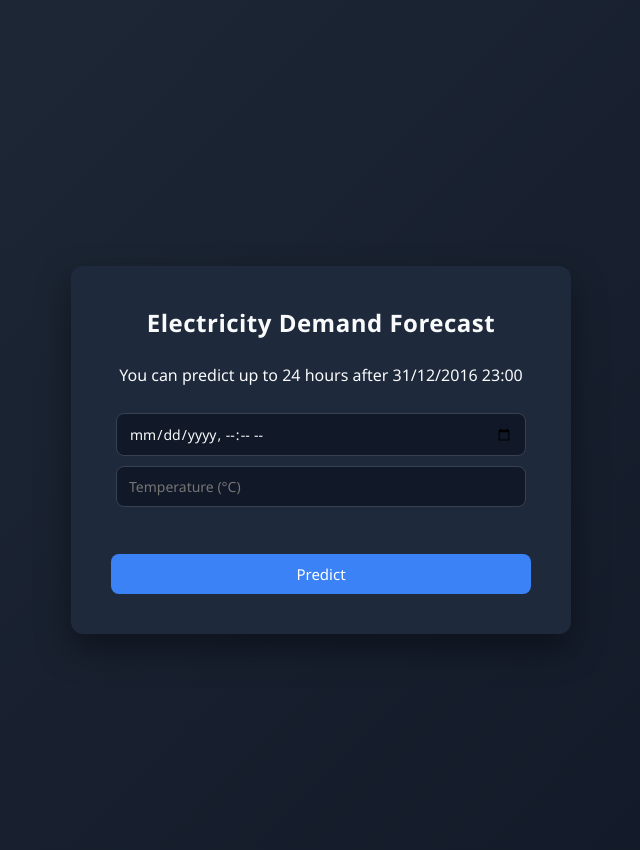
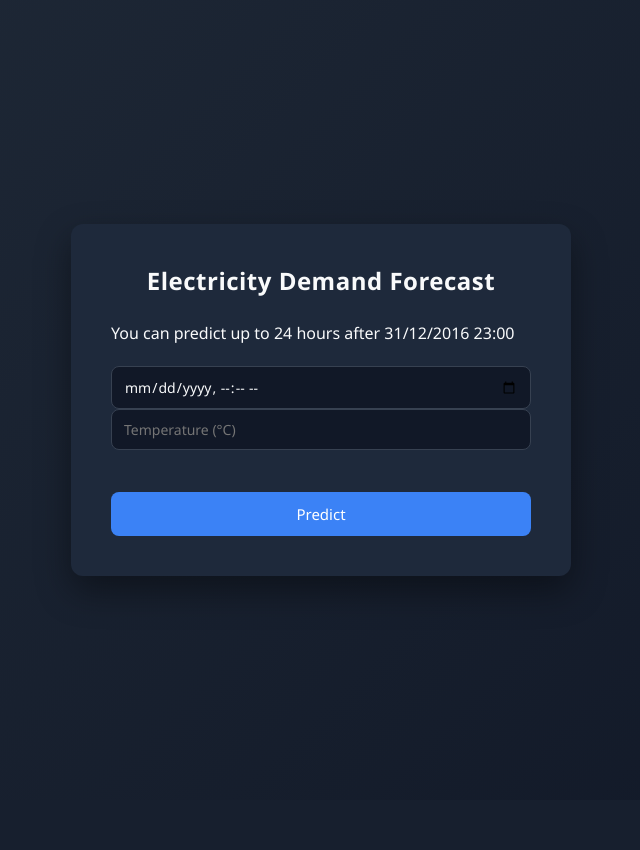
Before and after one commit to belenarbizu/electricity_forecasting, a FastAPI app: page / in a window 1280 px wide. Shown: the whole page, without its empty margins (319-959 px from the left). After the commit the page ends 589 px from the top, so only its background shows below. Run offline with FastAPI, Linux system fonts and the light colour scheme; parts of the project's set-up code (start-up, migrations or seed data) failed here and were passed over.

Commit message:
fixed web design

```diff
--- a/web/static/style.css
+++ b/web/static/style.css
@@ -9,7 +9,7 @@
 /* Fondo general */
 body {
     background: linear-gradient(135deg, #1f2937, #111827);
-    height: 100vh;
+    min-height: 100vh;
     display: flex;
     justify-content: center;
     align-items: center;
--- a/web/templates/index.html
+++ b/web/templates/index.html
@@ -3,27 +3,6 @@
 <head>
     <title>Electricity Demand Forecast</title>
     <link rel="stylesheet" href="/static/style.css">
-    <style>
-        body {
-            font-family: Arial;
-            text-align: center;
-            margin-top: 50px;
-        }
-        input {
-            padding: 8px;
-            margin: 5px;
-        }
-        button {
-            padding: 10px 20px;
-        }
-        .result {
-            margin-top: 20px;
-            font-size: 20px;
-        }
-        .error {
-            color: red;
-        }
-    </style>
 </head>
 <body>
     <div class="container">
```
Also changed, not shown: README.md.
